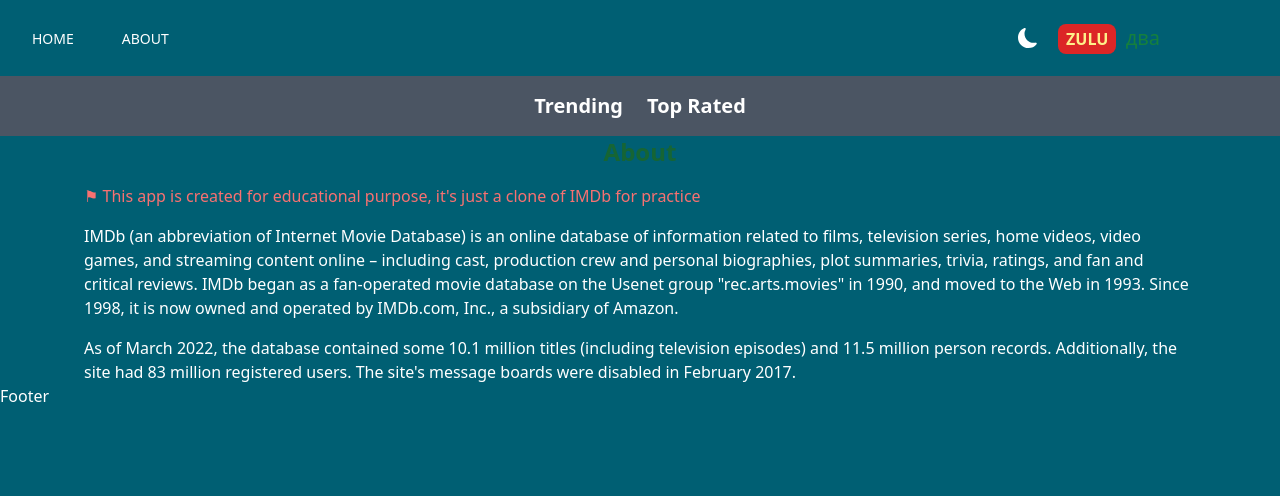
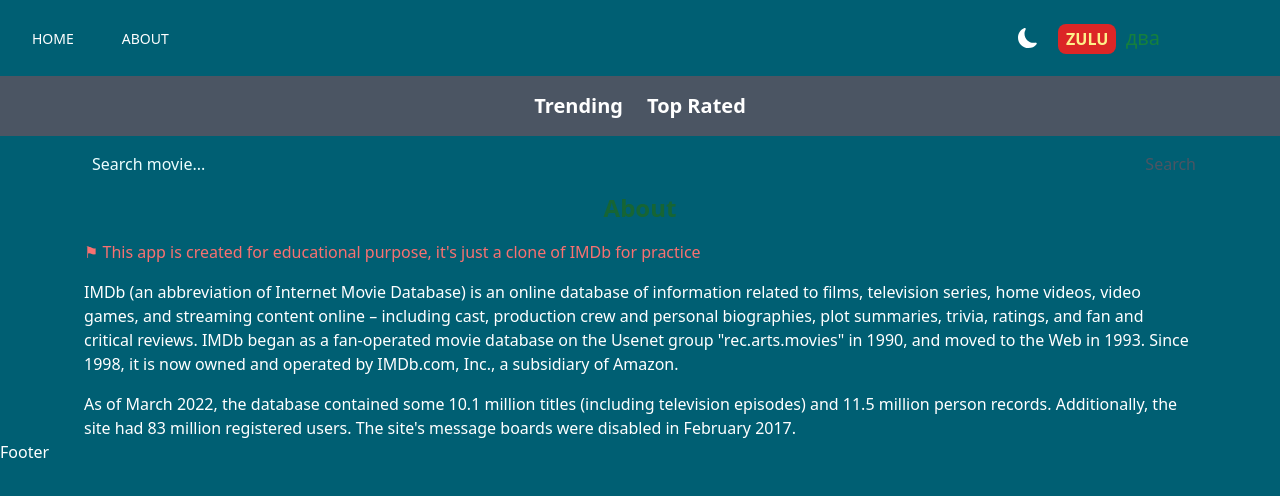
Before and after one commit to lodiajames/zulu2, a Next.js app: page /about in a window 1280 px wide. Shown: the top 496 px of the page. Built offline with nearby package versions, Linux system fonts and the light colour scheme.

Commit message:
search functionalities

```diff
--- a/components/Layout.js
+++ b/components/Layout.js
@@ -1,5 +1,6 @@
 import Navbar from './navbar'
 import Footer from './footer'
+import SearchBox from './SearchBox'
 import { ThemeProvider } from 'next-themes'
 
 export default function Layout({ children }) {
@@ -7,6 +8,7 @@ export default function Layout({ children }) {
     <>
 <ThemeProvider>
       <Navbar />
+      <SearchBox/>
       <main >{children}</main>
       <Footer />
       </ThemeProvider>
--- /dev/null
+++ b/components/SearchBox.jsx
@@ -0,0 +1,22 @@
+import React,{useState} from 'react'
+import { useRouter } from 'next/navigation';
+export default function SearchBox() {
+    const [search, setSearch] = useState("");
+    const router = useRouter()
+
+    function handleSubmit(e){
+
+       e.preventDefault()
+       if(!search) return;
+       router.push(`/search/${search}`);
+
+
+    }
+  return (
+    <form onSubmit={handleSubmit} className='max-w-6xl mx-auto flex justify-between items-center px-5  '>
+        <input onChange={(e)=>setSearch(e.target.value)} value={search} type="text" placeholder='Search movie...'
+        className='flex-1 h-14 rounded-sm placeholder-cyan-50 outline-none bg-transparent ml-2'/>
+        <button disabled={!search} type='submit' className='text-orange-700 disabled:text-gray-600'>Search</button>
+    </form>
+  )
+}
--- /dev/null
+++ b/src/pages/search/[searchTerm].jsx
@@ -0,0 +1,41 @@
+import Results from 'components/Results';
+import React from 'react'
+
+
+
+
+export async function getServerSideProps(context){
+    const movieId = context.query.search
+
+
+ const res = await fetch(`https://api.themoviedb.org/3/search/movie?api_key=${process.env.API_KEY}&query=${movieId}&language=en-US&include_adult=false`)
+   const data= await res.json();
+   const results = data.results
+
+     if(!res.ok){
+        throw new Error("oops movie not found")
+     }
+   return{
+    props: {results}
+   }
+
+}
+
+
+export default function searchTerm ({results}) {
+    console.log(results)
+
+
+    return (<div>
+        {results && results.length === 0 && (
+             <h1 className=''>No movie found</h1>
+        )}
+    {
+      results &&   <Results results= {results}/>
+    }
+
+
+</div>
+    )
+
+}
```
Also changed, not shown: components/Card.jsx (line endings or trailing spaces).
